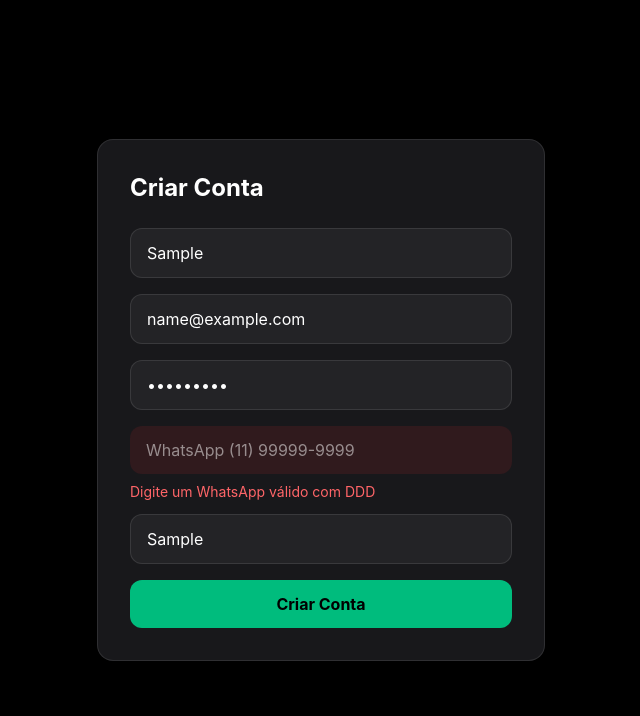
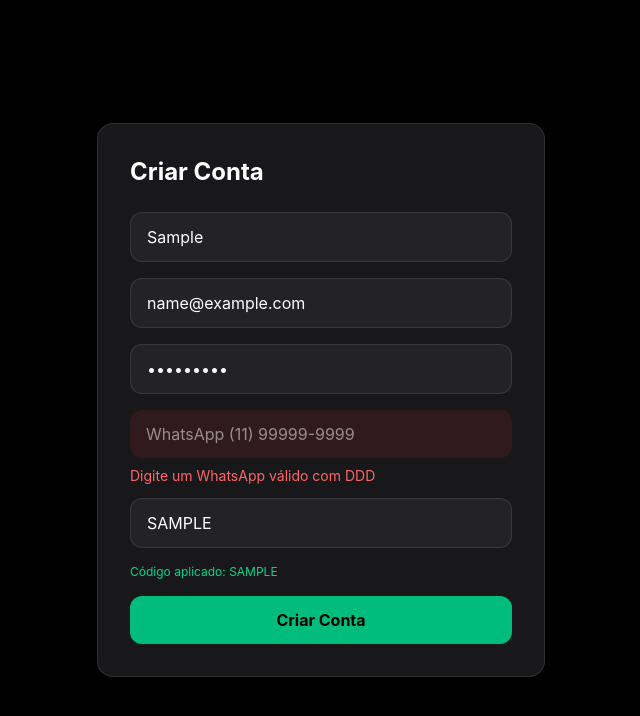
Before and after one commit to gluckstrader-ia/glucks-frontend, a React (Vite) app: page /cadastro in a window 1280 px wide. Both pictures are taken after typing "Sample", "name@example.com", "Sample123", "Sample", "Sample" into the empty fields and a click on the button "Criar Conta". Shown: the top 716 px of the page, without its empty margins (319-959 px from the left). Built offline with nearby package versions, Linux system fonts and the light colour scheme; no server answers.

Commit message:
afiliado

```diff
--- a/src/pages/RegisterPage.tsx
+++ b/src/pages/RegisterPage.tsx
@@ -1,4 +1,4 @@
-import { useState } from "react";
+import { useEffect, useState } from "react";
 import { useNavigate } from "react-router-dom";
 
 const API_URL = import.meta.env.VITE_API_URL || "http://127.0.0.1:8000";
@@ -16,9 +16,15 @@ export default function RegisterPage() {
   const [phoneError, setPhoneError] = useState("");
   const [loading, setLoading] = useState(false);
 
-  // =========================
-  // FORMATAR TELEFONE
-  // =========================
+  useEffect(() => {
+    const params = new URLSearchParams(window.location.search);
+    const ref = params.get("ref");
+
+    if (ref) {
+      setPartnerCode(ref.trim().toUpperCase());
+    }
+  }, []);
+
   const onlyNumbers = (value: string) => value.replace(/\D/g, "");
 
   const formatPhone = (value: string) => {
@@ -35,14 +41,10 @@ export default function RegisterPage() {
     return `(${numbers.slice(0, 2)}) ${numbers.slice(2, 7)}-${numbers.slice(7)}`;
   };
 
-  // =========================
-  // VALIDAR TELEFONE
-  // =========================
   const isValidPhone = (value: string) => {
     const phone = onlyNumbers(value);
 
     if (![10, 11].includes(phone.length)) return false;
-
     if (/^(\d)\1+$/.test(phone)) return false;
 
     const fakeNumbers = [
@@ -55,15 +57,14 @@ export default function RegisterPage() {
     ];
 
     if (fakeNumbers.includes(phone)) return false;
-
     if (phone.length === 11 && phone[2] !== "9") return false;
 
     return true;
   };
 
-  // =========================
-  // SUBMIT
-  // =========================
+  const normalizePartnerCode = (value: string) =>
+    value.trim().toUpperCase().replace(/\s/g, "");
+
   const handleSubmit = async (e: React.FormEvent) => {
     e.preventDefault();
 
@@ -82,12 +83,17 @@ export default function RegisterPage() {
     try {
       setLoading(true);
 
+      const code = normalizePartnerCode(partnerCode);
+
       const payload = {
         name,
         email,
         password,
         phone: onlyNumbers(phone),
-        referred_by_code: partnerCode || null,
+
+        // Enviamos os dois para não depender do nome que o backend está esperando.
+        referred_by_code: code || null,
+        partner_code: code || null,
       };
 
       const response = await fetch(`${API_URL}/auth/register`, {
@@ -125,7 +131,6 @@ export default function RegisterPage() {
           Criar Conta
         </h1>
 
-        {/* NOME */}
         <input
           type="text"
           placeholder="Nome"
@@ -134,7 +139,6 @@ export default function RegisterPage() {
           className="w-full mb-4 px-4 py-3 rounded-xl bg-white/5 border border-white/10 text-white"
         />
 
-        {/* EMAIL */}
         <input
           type="email"
           placeholder="Email"
@@ -143,7 +147,6 @@ export default function RegisterPage() {
           className="w-full mb-4 px-4 py-3 rounded-xl bg-white/5 border border-white/10 text-white"
         />
 
-        {/* SENHA */}
         <input
           type="password"
           placeholder="Senha"
@@ -152,7 +155,6 @@ export default function RegisterPage() {
           className="w-full mb-4 px-4 py-3 rounded-xl bg-white/5 border border-white/10 text-white"
         />
 
-        {/* TELEFONE */}
         <input
           type="text"
           placeholder="WhatsApp (11) 99999-9999"
@@ -169,21 +171,24 @@ export default function RegisterPage() {
           <p className="text-red-400 text-sm mb-3">{phoneError}</p>
         )}
 
-        {/* CÓDIGO PARCEIRO */}
         <input
           type="text"
           placeholder="Código de parceiro (opcional)"
           value={partnerCode}
-          onChange={(e) => setPartnerCode(e.target.value)}
+          onChange={(e) => setPartnerCode(e.target.value.toUpperCase())}
           className="w-full mb-4 px-4 py-3 rounded-xl bg-white/5 border border-white/10 text-white"
         />
 
-        {/* ERRO */}
+        {partnerCode && (
+          <p className="mb-4 text-xs text-emerald-400">
+            Código aplicado: {partnerCode}
+          </p>
+        )}
+
         {error && (
           <p className="text-red-400 text-sm mb-4">{error}</p>
         )}
 
-        {/* BOTÃO */}
         <button
           type="submit"
           disabled={loading}
```
